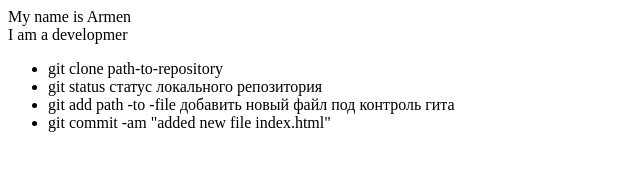
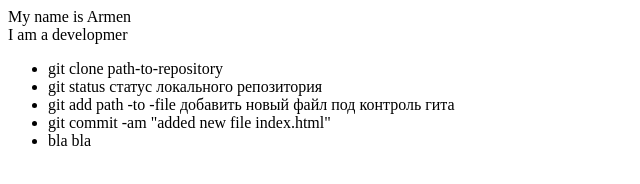
Before and after one commit to Armen82/git-lesson, a plain HTML site: page index.html in a window 1280 px wide. Shown: the full height of the page, 0-640 px from the left. Drawn offline with Linux system fonts and the light colour scheme.

```diff
--- a/index.html
+++ b/index.html
@@ -6,5 +6,6 @@
     <li>git status статус локального репозитория</li>
     <li>git add path -to -file добавить новый файл под контроль гита</li>
     <li>git commit -am "added new file index.html"</li>
+    <li>bla bla</li>
   </ul>
 </div>
```
